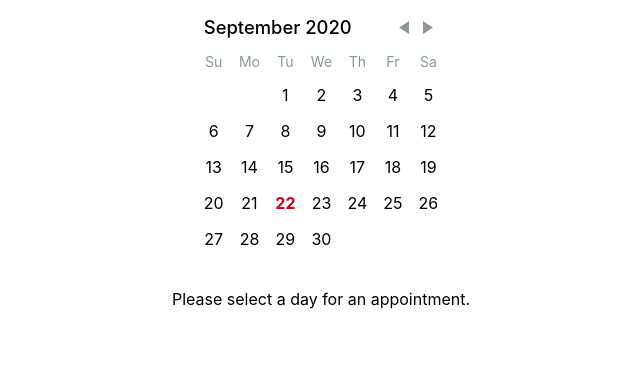
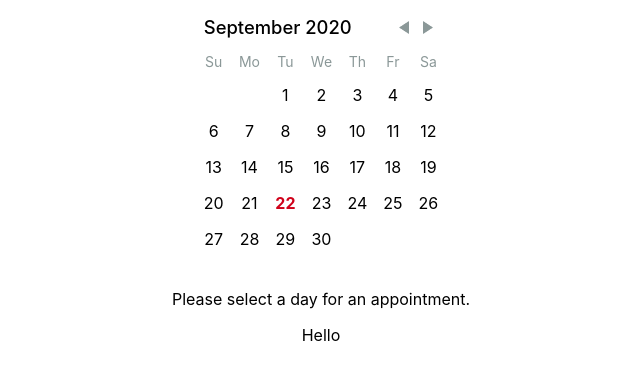
Before and after one commit to DanielleInkster/scheduler, a React (Create React App) app: page / in a window 1280 px wide. Shown: the top 380 px of the page, without its empty margins (319-959 px from the left). Built offline with nearby package versions, Linux system fonts and the light colour scheme.

Commit message:
Display DailySchedule component

```diff
--- a/src/DayPicker.js
+++ b/src/DayPicker.js
@@ -1,4 +1,5 @@
 import React, { useState } from 'react';
+import DailySchedule from './DailySchedule';
 import DayPicker from 'react-day-picker';
 import 'react-day-picker/lib/style.css';
 
@@ -16,6 +17,7 @@ export default function Calendar() {
           ? `${date.toISOString().substring(0, 10)}`
           : 'Please select a day for an appointment.'}
       </p>
+      <DailySchedule />
     </div>
   );
 }
```
